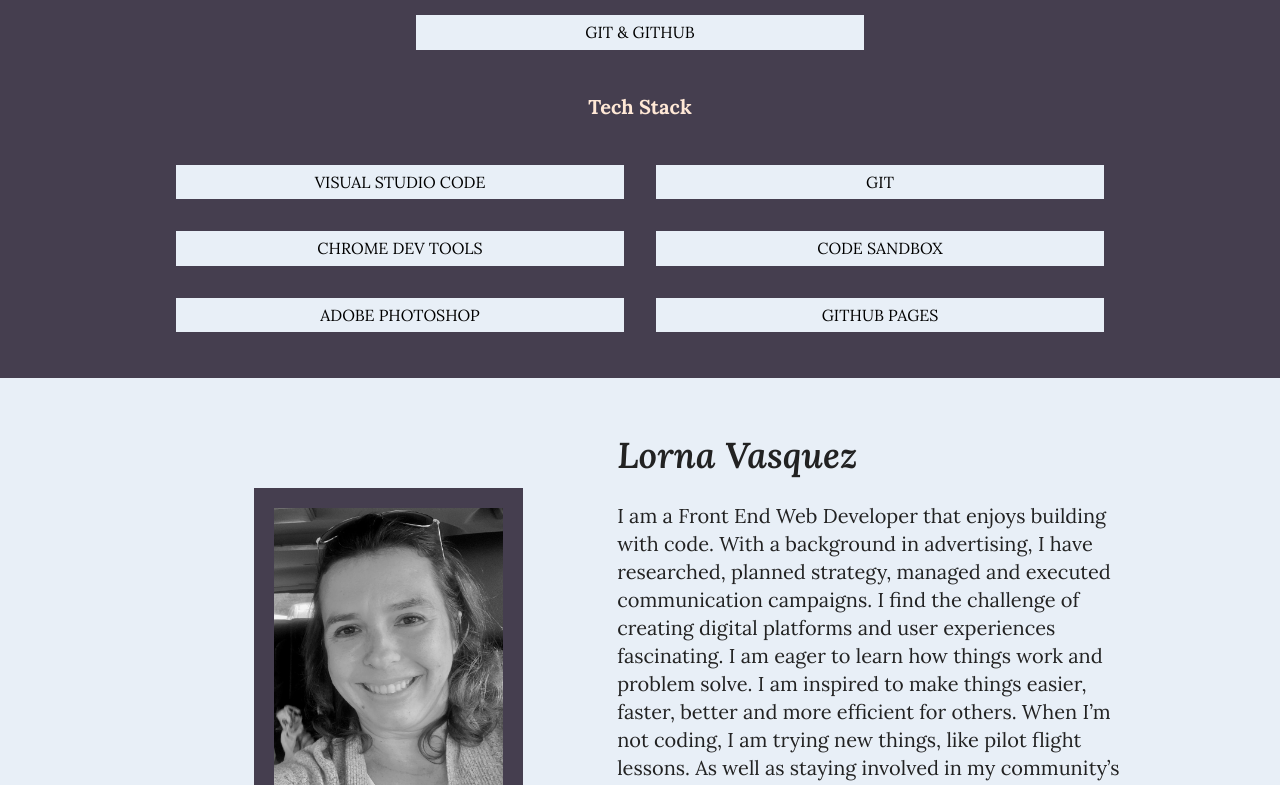
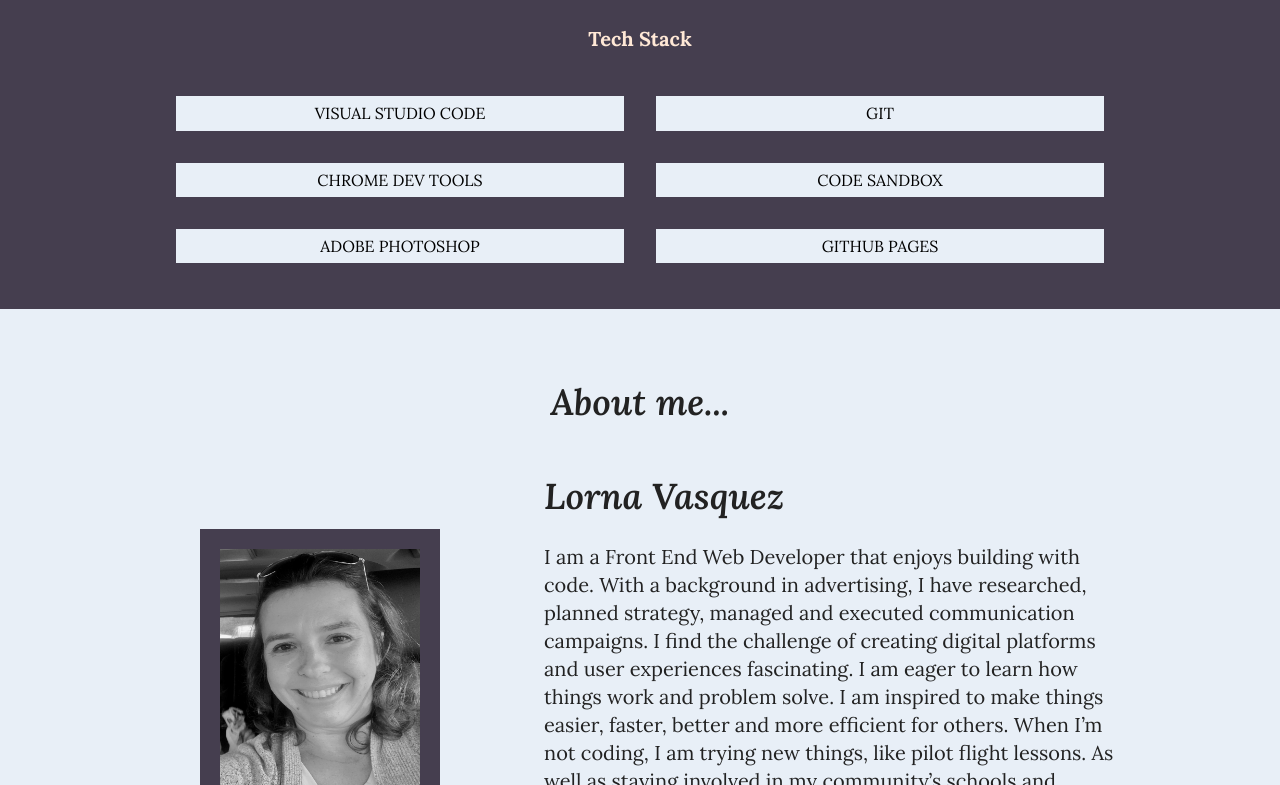
Before and after one commit to Lorna-V/Portfolio, a website built with Parcel: page index.html in a window 1280 px wide. Shown: the part 2015-2800 px from the top of the page. Built offline with nearby package versions, Linux system fonts and the light colour scheme.

Commit message:
Validation

```diff
--- a/css/main.css
+++ b/css/main.css
@@ -145,13 +145,9 @@
   line-height: 1.5rem;
 }
 
-figure {
+img{
   width: 100%;
   margin: 0px;
-}
-
-img{
-  width: 100%;
 }
 
 span {
@@ -265,9 +261,6 @@
 
 .project-button {
   margin: 40px 0 60px 0;
-}
-
-input[type=button] {
   font-size: 1.125rem;
   text-transform: uppercase;
   color: #FFE8D6;
@@ -317,17 +310,20 @@
   background-color:#E8EFF7;
 }
 
-.about img {
-  border: 20px solid#453E4F;
-  width: 50%;
-}
-
 .about h3{
   font-style: italic;
   font-weight: 600;
+  display: block;
+  justify-content: center;
 }
 
-.about p {
+.about-me img {
+  border: 20px solid#453E4F;
+  height: 250px;
+  width: 200px;
+}
+
+.about-me p {
   text-align: left;
 }
 
@@ -621,22 +617,27 @@
 
 /* About */
 
-.about .content-wrapper {
+.about h3 {
+  display: block;
+  width: 100%;
+  text-align: center;
+}
+
+.about-me {
   display: flex;
   justify-content: space-between;
 }
 
-.about figure {
-  width: 50%;
-  margin-top: 80px;
+.about-me img {
+  margin: 80px 40px;
 }
 
-.about aside {
-  width: 55%;
+.about-me aside {
+  width: 60%;
   margin-top: 20px;
 }
 
-.about aside h3 {
+.about-me aside h3 {
   text-align: left;
   margin: 0px;
 }
--- a/index.html
+++ b/index.html
@@ -1,5 +1,5 @@
 <!doctype html>
-<html class="no-js" lang="">
+<html class="no-js" lang="en">
 
 <head>
   <meta charset="utf-8">
@@ -66,7 +66,7 @@
               <span>Tools:</span> GitHub, JSON
             </p>
             <p class="project-button">
-              <a href="https://lorna-v.github.io/Guess-the-word/" target="_blank"><input type="button" value="Live Page"></a>
+              <a href="https://lorna-v.github.io/Guess-the-word/" target="_blank">LIVE PAGE</a>
             </p>
           </article>
           <article>
@@ -86,7 +86,7 @@
               <span>Tools:</span> CodeSandbox, Props, State
             </p>
             <p class="project-button">
-              <a href="https://60p38f.csb.app/" target="_blank"><input type="button" value="Live Page"></a>
+              <a href="https://60p38f.csb.app/" target="_blank">LIVE PAGE</a>
             </p>
           </article>
           <article>
@@ -106,7 +106,7 @@
               <span>Tools:</span> GitHub, Chrome DevTools
             </p>
             <p class="project-button">
-              <a href="https://lorna-v.github.io/Unplugged-Retreat/" target="_blank"><input type="button" value="Live Page"></a>
+              <a href="https://lorna-v.github.io/Unplugged-Retreat/" target="_blank">LIVE PAGE</a>
             </p>
           </article>
         </div>
@@ -143,22 +143,24 @@
             <li>GITHUB PAGES</li>
           </ul>
         </div>
+      </div>
 
     </section>
 
     <section class="about">
 
       <div class="content-wrapper">
-        <figure>
+        <h3>About me...</h3>
+        <div class="about-me">
             <img src="img/lorna-vasquez.jpg" alt="Profile Image">
-        </figure>
           <aside>
-          <h3 id="about">Lorna Vasquez</h3>
+            <h3>Lorna Vasquez</h3>
             <p>I am a Front End Web Developer that enjoys building with code.  With a background in advertising, I have researched, planned strategy, managed and executed communication campaigns.  I find the challenge of creating digital platforms and user experiences fascinating.  I am eager to learn how things work and problem solve.  I am inspired to make things easier, faster, better and more efficient for others.  When I’m not coding, I am trying new things, like pilot flight lessons.  As well as staying involved in my community’s schools and volunteering with a local food pantry non-profit.</p>
             <p>
               <span>I can't wait to work with you!</span>
             </p>
           </aside>
+        </div>
       </div>
 
     </section>
@@ -176,10 +178,8 @@
           </address>
         </div>
         <div class="social-info">
-          <p><a href="https://linkedin.com/in/Lorna-V" target="_blank"><i class="fa-brands fa-linkedin"></i></i></a></p>
-      <!--<p><a href="https://twitter.com/LornaVtweets" target="_blank"><i class="fab fa-twitter"></i></a></p>
-          <p><a href="https://www.instagram.com/lornavinsta/" target="_blank"><i class="fab fa-instagram"></i></a></p> -->
-          <p><a href="https://github.com/Lorna-V" target="_blank"><i class="fa-brands fa-github"></i></i></a></p>
+          <p><a href="https://linkedin.com/in/Lorna-V" target="_blank"><i class="fa-brands fa-linkedin"></i></a></p>
+          <p><a href="https://github.com/Lorna-V" target="_blank"><i class="fa-brands fa-github"></i></a></p>
         </div>
       </div>
 
```
Lines whose indentation alone changed are shown as unchanged.
